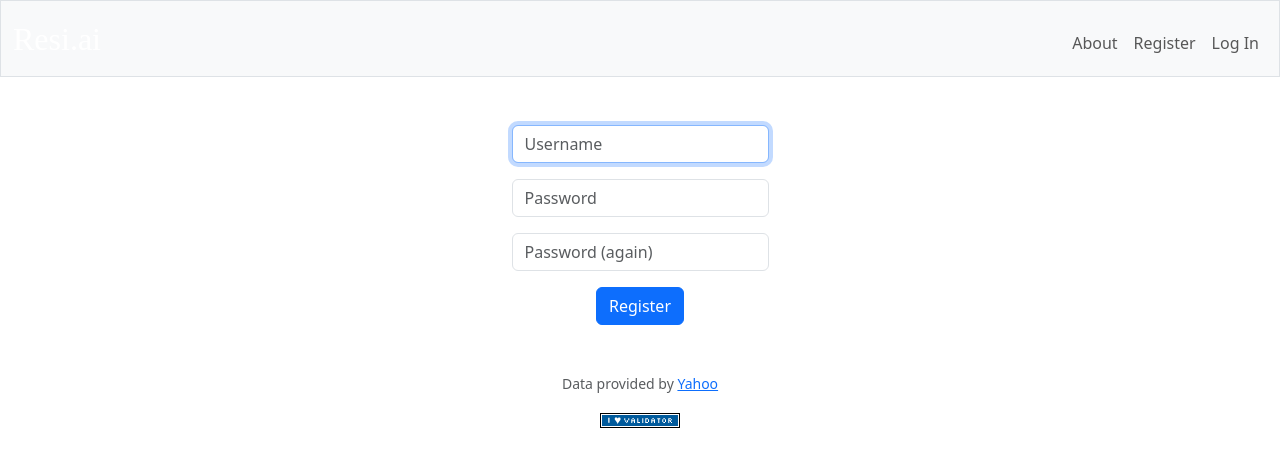
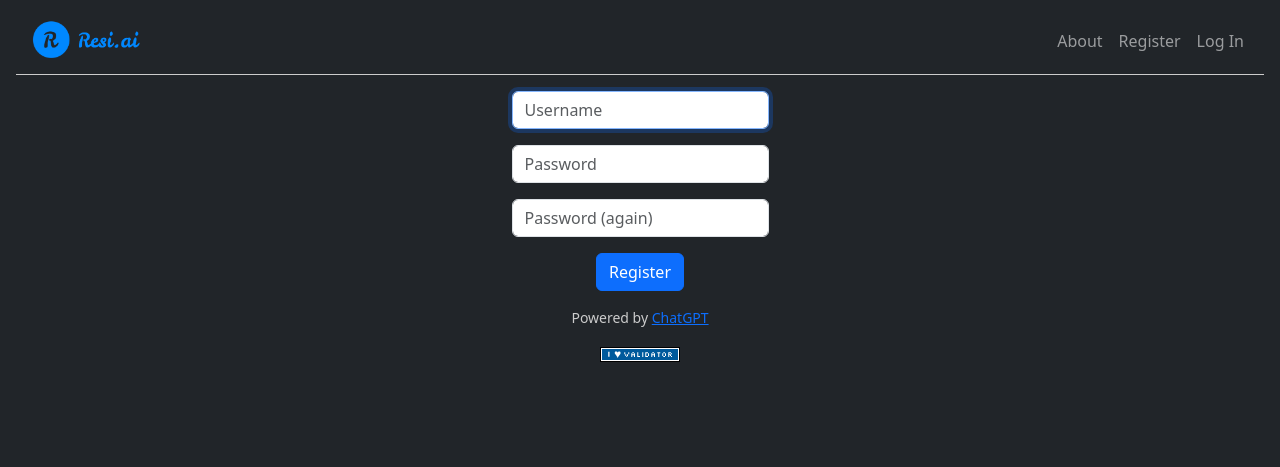
Before and after one commit to jadonvanyo/resi.ai, a Flask app: page /register in a window 1280 px wide. Shown: the top 467 px of the page. Run offline with Flask 3, Linux system fonts and the light colour scheme; some libraries are stand-ins or nearby versions.

Commit message:
Implemented Layout HTML
Completed the layout html including the navbar. Started work on the login page, but it is not complete.

```diff
--- /dev/null
+++ b/static/faviconio-logo-white/about.txt
@@ -0,0 +1,6 @@
+This logo was generated using the following font:
+
+- Font Title: Leckerli One
+- Font Author: Copyright (c) 2011 Gesine Todt (www.gesine-todt.de hallo@gesine-todt.de), with Reserved Font Names "Leckerli"
+- Font Source: http://fonts.gstatic.com/s/leckerlione/v20/V8mCoQH8VCsNttEnxnGQ-1itLZxcBtItFw.ttf
+- Font License: SIL Open Font License, 1.1 (http://scripts.sil.org/OFL))
--- /dev/null
+++ b/static/faviconio-logo/about.txt
@@ -0,0 +1,6 @@
+This logo was generated using the following font:
+
+- Font Title: Leckerli One
+- Font Author: Copyright (c) 2011 Gesine Todt (www.gesine-todt.de hallo@gesine-todt.de), with Reserved Font Names "Leckerli"
+- Font Source: http://fonts.gstatic.com/s/leckerlione/v20/V8mCoQH8VCsNttEnxnGQ-1itLZxcBtItFw.ttf
+- Font License: SIL Open Font License, 1.1 (http://scripts.sil.org/OFL))
--- a/static/styles.css
+++ b/static/styles.css
@@ -4,9 +4,55 @@ nav .navbar-brand
     font-size: xx-large;
 }
 
-/* Colors for brand */
-nav .navbar-brand .white
+/* Add padding to the navbar */
+.navbar
 {
-    color: #fff;
-    font-family: 'leckerli one'
+    border-bottom: 1px solid #ccc;
+    margin-left: 1rem;
+    margin-right: 1rem;
 }
+
+/* Adjust the logo image in the navbar */
+.navbar-brand img
+{
+    border-radius: 5px;
+    height: 2.5rem;
+    width: auto;
+}
+
+/* Set the background color */
+body
+{
+    background-color: #212529;
+}
+
+/* Adjsut text color */
+h1, p
+{
+    color: #ccc;
+}
+
+.form-signin
+{
+    max-width: 330px;
+    padding: 1rem;
+}
+
+.form-signin .form-floating:focus-within
+{
+    z-index: 2;
+}
+
+.form-signin input[type="email"]
+{
+    margin-bottom: -1px;
+    border-bottom-right-radius: 0;
+    border-bottom-left-radius: 0;
+}
+
+.form-signin input[type="password"]
+{
+    margin-bottom: 10px;
+    border-top-left-radius: 0;
+    border-top-right-radius: 0;
+}
--- a/templates/layout.html
+++ b/templates/layout.html
@@ -12,7 +12,7 @@
         <script src="https://cdn.jsdelivr.net/npm/bootstrap@5.3.2/dist/js/bootstrap.bundle.min.js" integrity="sha384-C6RzsynM9kWDrMNeT87bh95OGNyZPhcTNXj1NW7RuBCsyN/o0jlpcV8Qyq46cDfL" crossorigin="anonymous"></script>
 
         <!-- https://favicon.io/favicon-generator/ -->
-        <link href="../project/static/favicon.ico" rel="icon">
+        <link href="../static/favicon.ico" rel="icon">
 
         <link href="/static/styles.css" rel="stylesheet">
 
@@ -22,20 +22,22 @@
 
     <body>
 
-        <nav class="bg-light border navbar navbar-expand-md navbar-light">
+        <nav class="navbar navbar-expand-md navbar-dark bg-dark">
             <div class="container-fluid">
-                <!-- font: leckerli one, color: #08F -->
-                <a class="navbar-brand" href="/"><span class="white">Resi.ai</span></a>
+                <a class="navbar-brand" href="/">
+                    <!-- https://favicon.io/logo-generator/ -->
+                    <img src="../static/faviconio-logo/logo-header.png" alt="Resi.ai Logo">
+                </a>
                 <button aria-controls="navbar" aria-expanded="false" aria-label="Toggle navigation" class="navbar-toggler" data-target="#navbar" data-toggle="collapse" type="button">
                     <span class="navbar-toggler-icon"></span>
                 </button>
                 <div class="collapse navbar-collapse" id="navbar">
                     {% if session["user_id"] %}
                         <ul class="navbar-nav me-auto mt-2">
-                            <li class="nav-item"><a class="nav-link" href="/quote">Quote</a></li>
-                            <li class="nav-item"><a class="nav-link" href="/buy">Buy</a></li>
-                            <li class="nav-item"><a class="nav-link" href="/sell">Sell</a></li>
-                            <li class="nav-item"><a class="nav-link" href="/add_cash">Add Cash</a></li>
+                            <li class="nav-item"><a class="nav-link" href="/about">About</a></li>
+                            <li class="nav-item"><a class="nav-link" href="/enter_api">Enter API</a></li>
+                            <li class="nav-item"><a class="nav-link" href="/price_estimator">Price Estimator</a></li>
+                            <li class="nav-item"><a class="nav-link" href="/add_cashupdate_resume">Update Resume</a></li>
                             <li class="nav-item"><a class="nav-link" href="/history">History</a></li>
                         </ul>
                         <ul class="navbar-nav ms-auto mt-2">
@@ -43,8 +45,8 @@
                         </ul>
                     {% else %}
                         <ul class="navbar-nav ms-auto mt-2">
-                            <li class="nav-item"><a class="nav-link" href="/register">About</a></li>
-                            <li class="nav-item"><a class="nav-link" href="/login">Register</a></li>
+                            <li class="nav-item"><a class="nav-link" href="/about">About</a></li>
+                            <li class="nav-item"><a class="nav-link" href="/register">Register</a></li>
                             <li class="nav-item"><a class="nav-link" href="/login">Log In</a></li>
                         </ul>
                     {% endif %}
@@ -60,14 +62,14 @@
             </header>
         {% endif %}
 
-        <main class="container py-5 text-center">
+        <main class="container py-3 text-center">
             {% block main %}{% endblock %}
         </main>
 
         <footer class="mb-5">
 
-            <p class="mb-3 small text-center text-muted">
-                Data provided by <a href="https://finance.yahoo.com/">Yahoo</a>
+            <p class="mb-3 small text-center">
+                Powered by <a href="https://openai.com/chatgpt">ChatGPT</a>
             </p>
 
             <form action="https://validator.w3.org/check" class="text-center" enctype="multipart/form-data" method="post" target="_blank">
```
Also changed, not shown: templates/login.html (+24 -0 lines), app.py (line endings or trailing spaces), static/faviconio-logo-white/logo.png (added), static/faviconio-logo-white/logo.svg (added), static/faviconio-logo/logo-header.png (added), static/faviconio-logo/logo.png (added), static/faviconio-logo/logo.svg (added).
